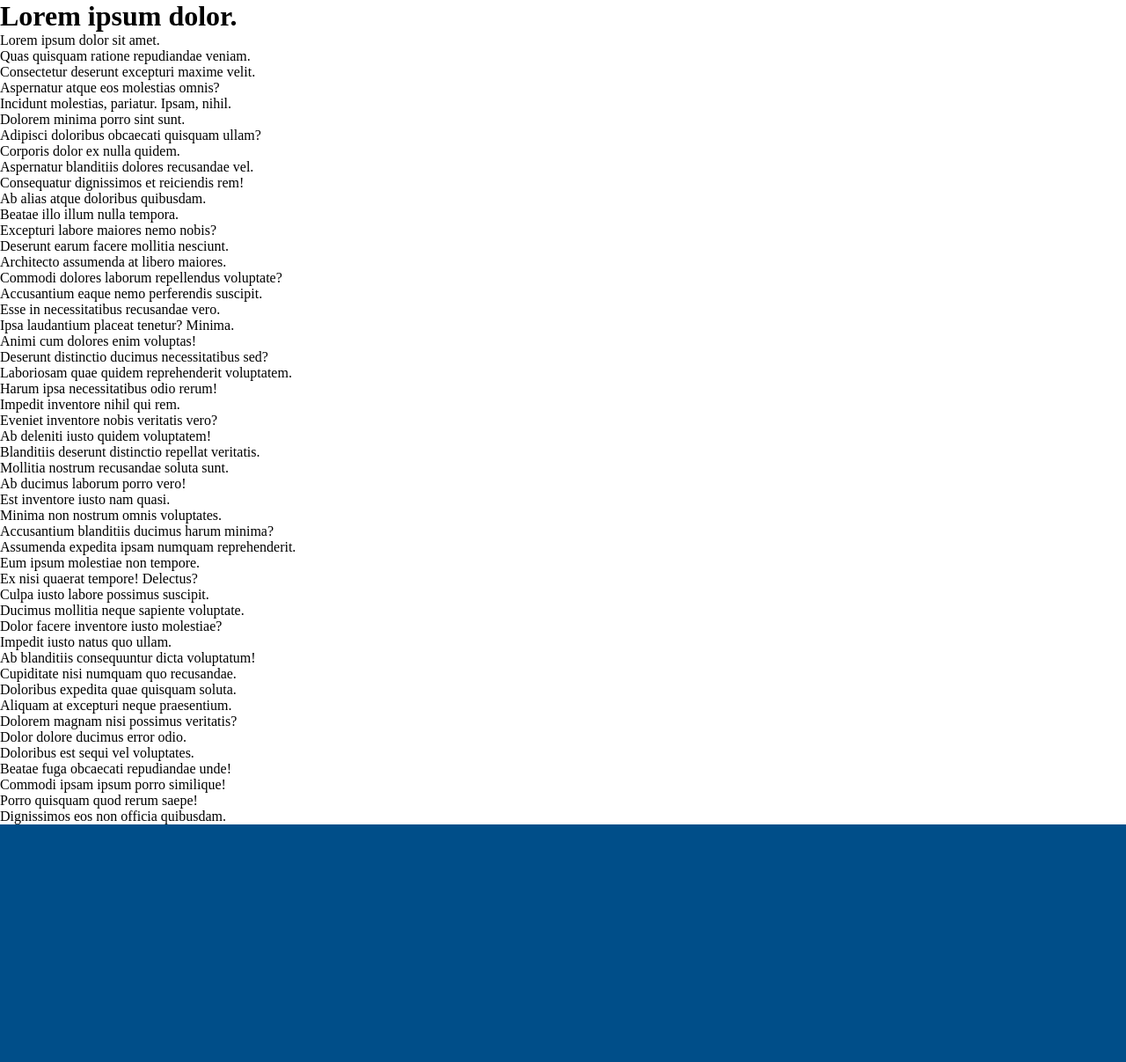
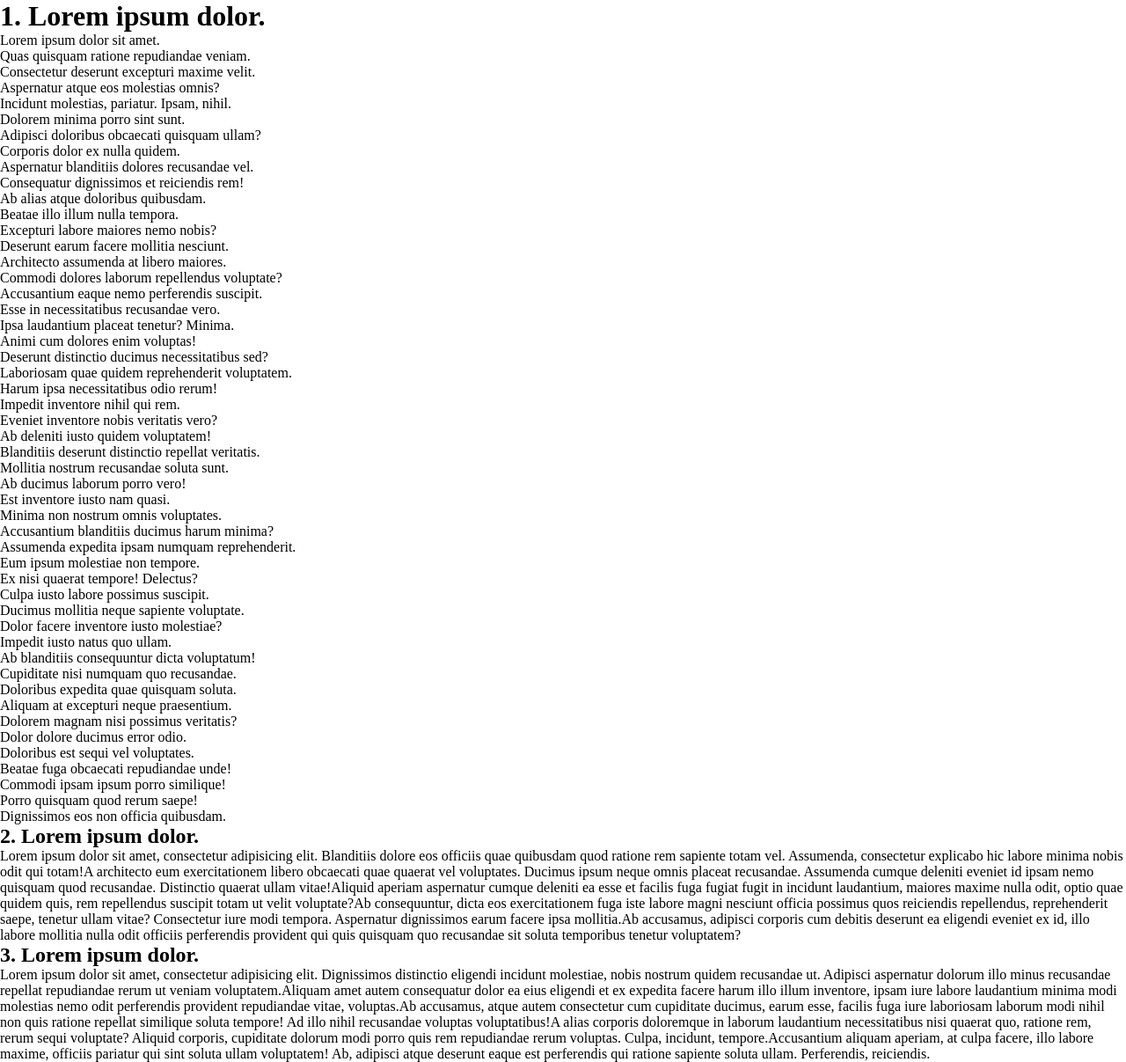
Before and after one commit to TestPolygon/adaptive, a plain HTML site: page index.html in a window 1280 px wide. Shown: the whole page at 88% size. Before the commit the page ends 937 px from the top, so only its background shows below. Drawn offline with Linux system fonts and the light colour scheme.

Commit message:
Update index.html

```diff
--- a/index.html
+++ b/index.html
@@ -82,7 +82,7 @@
 
 <body>
 
-  <h1>Lorem ipsum dolor.</h1>
+  <h1>1. Lorem ipsum dolor.</h1>
 
   <p>Lorem ipsum dolor sit amet.</p>
   <p>Quas quisquam ratione repudiandae veniam.</p>
@@ -135,6 +135,13 @@
   <p>Porro quisquam quod rerum saepe!</p>
   <p>Dignissimos eos non officia quibusdam.</p>
 
+  <h2>2. Lorem ipsum dolor.</h2>
+  <p><span>Lorem ipsum dolor sit amet, consectetur adipisicing elit. Blanditiis dolore eos officiis quae quibusdam quod ratione rem sapiente totam vel. Assumenda, consectetur explicabo hic labore minima nobis odit qui totam!</span><span>A architecto eum exercitationem libero obcaecati quae quaerat vel voluptates. Ducimus ipsum neque omnis placeat recusandae. Assumenda cumque deleniti eveniet id ipsam nemo quisquam quod recusandae. Distinctio quaerat ullam vitae!</span><span>Aliquid aperiam aspernatur cumque deleniti ea esse et facilis fuga fugiat fugit in incidunt laudantium, maiores maxime nulla odit, optio quae quidem quis, rem repellendus suscipit totam ut velit voluptate?</span><span>Ab consequuntur, dicta eos exercitationem fuga iste labore magni nesciunt officia possimus quos reiciendis repellendus, reprehenderit saepe, tenetur ullam vitae? Consectetur iure modi tempora. Aspernatur dignissimos earum facere ipsa mollitia.</span><span>Ab accusamus, adipisci corporis cum debitis deserunt ea eligendi eveniet ex id, illo labore mollitia nulla odit officiis perferendis provident qui quis quisquam quo recusandae sit soluta temporibus tenetur voluptatem?</span>
+  </p>
+  <h2>3. Lorem ipsum dolor.</h2>
+  <p><span>Lorem ipsum dolor sit amet, consectetur adipisicing elit. Dignissimos distinctio eligendi incidunt molestiae, nobis nostrum quidem recusandae ut. Adipisci aspernatur dolorum illo minus recusandae repellat repudiandae rerum ut veniam voluptatem.</span><span>Aliquam amet autem consequatur dolor ea eius eligendi et ex expedita facere harum illo illum inventore, ipsam iure labore laudantium minima modi molestias nemo odit perferendis provident repudiandae vitae, voluptas.</span><span>Ab accusamus, atque autem consectetur cum cupiditate ducimus, earum esse, facilis fuga iure laboriosam laborum modi nihil non quis ratione repellat similique soluta tempore! Ad illo nihil recusandae voluptas voluptatibus!</span><span>A alias corporis doloremque in laborum laudantium necessitatibus nisi quaerat quo, ratione rem, rerum sequi voluptate? Aliquid corporis, cupiditate dolorum modi porro quis rem repudiandae rerum voluptas. Culpa, incidunt, tempore.</span><span>Accusantium aliquam aperiam, at culpa facere, illo labore maxime, officiis pariatur qui sint soluta ullam voluptatem! Ab, adipisci atque deserunt eaque est perferendis qui ratione sapiente soluta ullam. Perferendis, reiciendis.</span>
+  </p>
+
 </body>
 
 </html>
```
